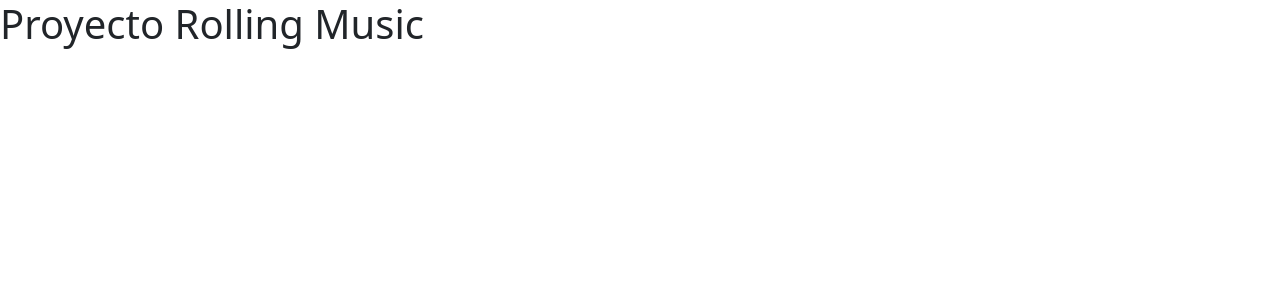
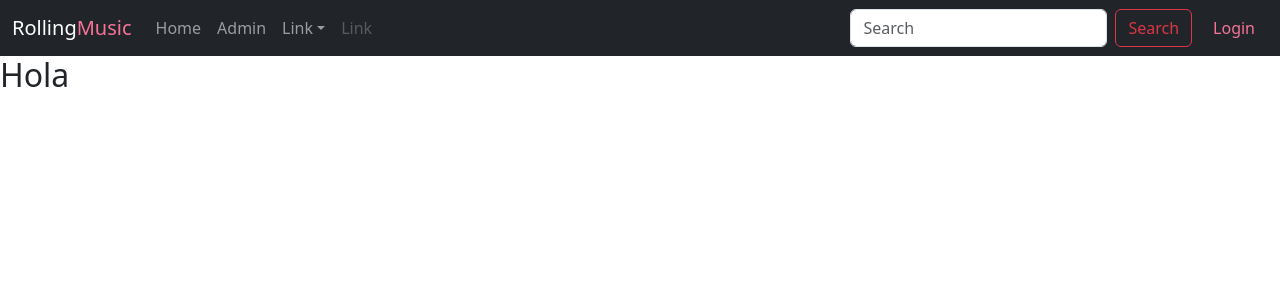
Before and after one commit to pmarino2013/rollingmusic, a React (Vite) app: page / in a window 1280 px wide. Shown: the top 300 px of the page. Built offline with nearby package versions, Linux system fonts and the light colour scheme.

Commit message:
cambie el color del fondo

```diff
--- a/src/App.jsx
+++ b/src/App.jsx
@@ -1,7 +1,29 @@
-import React from "react";
+import { BrowserRouter, Routes, Route } from
+'react-router-dom';
+import Navbar from "./components/NavbarApp"
+import Inicio from "./pages/Inicio"
 
-const App = () => {
-  return <h1>Proyecto Rolling Music</h1>;
-};
+function App() {
+  return (
+    <>
+      <BrowserRouter>
+        <Navbar/>
+        <Routes>
+          <Route exact path="/" element={<Inicio></Inicio>}></Route>
+          {/* /*<Route
+            exact
+            path="/Administrador"
+            element={<Administrador></Administrador>}
+          ></Route>
+          <Route
+            path="*"
+            element={<Error404></Error404>}
+          ></Route> */}
+        </Routes>
+        {/* <Footer></Footer> */}
+      </BrowserRouter>
+    </>
+  );
+}
 
 export default App;
--- /dev/null
+++ b/src/components/NavbarApp.jsx
@@ -0,0 +1,54 @@
+import Button from 'react-bootstrap/Button';
+import Container from 'react-bootstrap/Container';
+import Form from 'react-bootstrap/Form';
+import Nav from 'react-bootstrap/Nav';
+import Navbar from 'react-bootstrap/Navbar';
+import NavDropdown from 'react-bootstrap/NavDropdown';
+
+function NavbarApp() {
+  return (
+    <Navbar expand="lg" bg="dark" variant='dark'>
+      <Container fluid >
+        <Navbar.Brand href="#">Rolling
+           <span style={{color: '#F87296'}}>Music</span>
+           </Navbar.Brand>
+        <Navbar.Toggle aria-controls="navbarScroll" />
+        <Navbar.Collapse id="navbarScroll">
+          <Nav
+            className="me-auto my-2 my-lg-0"
+            style={{ maxHeight: '100px' }}
+            navbarScroll
+          >
+            <Nav.Link href="#action1">Home</Nav.Link>
+            <Nav.Link href="#action2">Admin</Nav.Link>
+            <NavDropdown title="Link" id="navbarScrollingDropdown">
+              <NavDropdown.Item href="#action3">Action</NavDropdown.Item>
+              <NavDropdown.Item href="#action4">
+                Another action
+              </NavDropdown.Item>
+              <NavDropdown.Divider />
+              <NavDropdown.Item href="#action5">
+                Something else here
+              </NavDropdown.Item>
+            </NavDropdown>
+            <Nav.Link href="#" disabled>
+              Link
+            </Nav.Link>
+          </Nav>
+          <Form className="d-flex">
+            <Form.Control
+              type="search"
+              placeholder="Search"
+              className="me-2"
+              aria-label="Search"
+            />
+            <Button variant="outline-danger">Search </Button>
+            <Button variant="outline-pink" className='ms-2' style={{color:'#F87296'}}>Login </Button>
+          </Form>
+        </Navbar.Collapse>
+      </Container>
+    </Navbar>
+  );
+}
+
+export default NavbarApp;
--- /dev/null
+++ b/src/css/Inicio.css
@@ -0,0 +1,13 @@
+.carousel-card {
+    min-height: 200px;
+    border-radius: 16px;
+    box-shadow: 0 4px 12px rgba(0, 0, 0, 0.1);
+    text-align: center;
+    padding: 1rem;
+    background-color: #ffe6f0;
+    transition: transform 0.3s ease;
+  }
+
+  .carousel-card:hover {
+    transform: scale(1.03);
+  }
--- a/src/main.jsx
+++ b/src/main.jsx
@@ -3,7 +3,7 @@ import { createRoot } from "react-dom/client";
 import App from "./App.jsx";
 import "bootstrap/dist/css/bootstrap.min.css";
 import "bootstrap/dist/js/bootstrap.bundle.js";
-import "font-awesome/font-awesome.css";
+import "font-awesome/css/font-awesome.css";
 
 createRoot(document.getElementById("root")).render(
   <StrictMode>
--- /dev/null
+++ b/src/pages/Inicio.jsx
@@ -0,0 +1,15 @@
+import { Container, Button, Card} from 'react-bootstrap';
+import '../css/Inicio.css';
+
+function Inicio() {
+  return(
+
+ <h2>Hola</h2>
+
+  );
+}
+
+
+
+
+export default Inicio
--- a/vite.config.js
+++ b/vite.config.js
@@ -1,5 +1,6 @@
 import { defineConfig } from 'vite'
 import react from '@vitejs/plugin-react-swc'
+
 
 // https://vite.dev/config/
 export default defineConfig({
```
